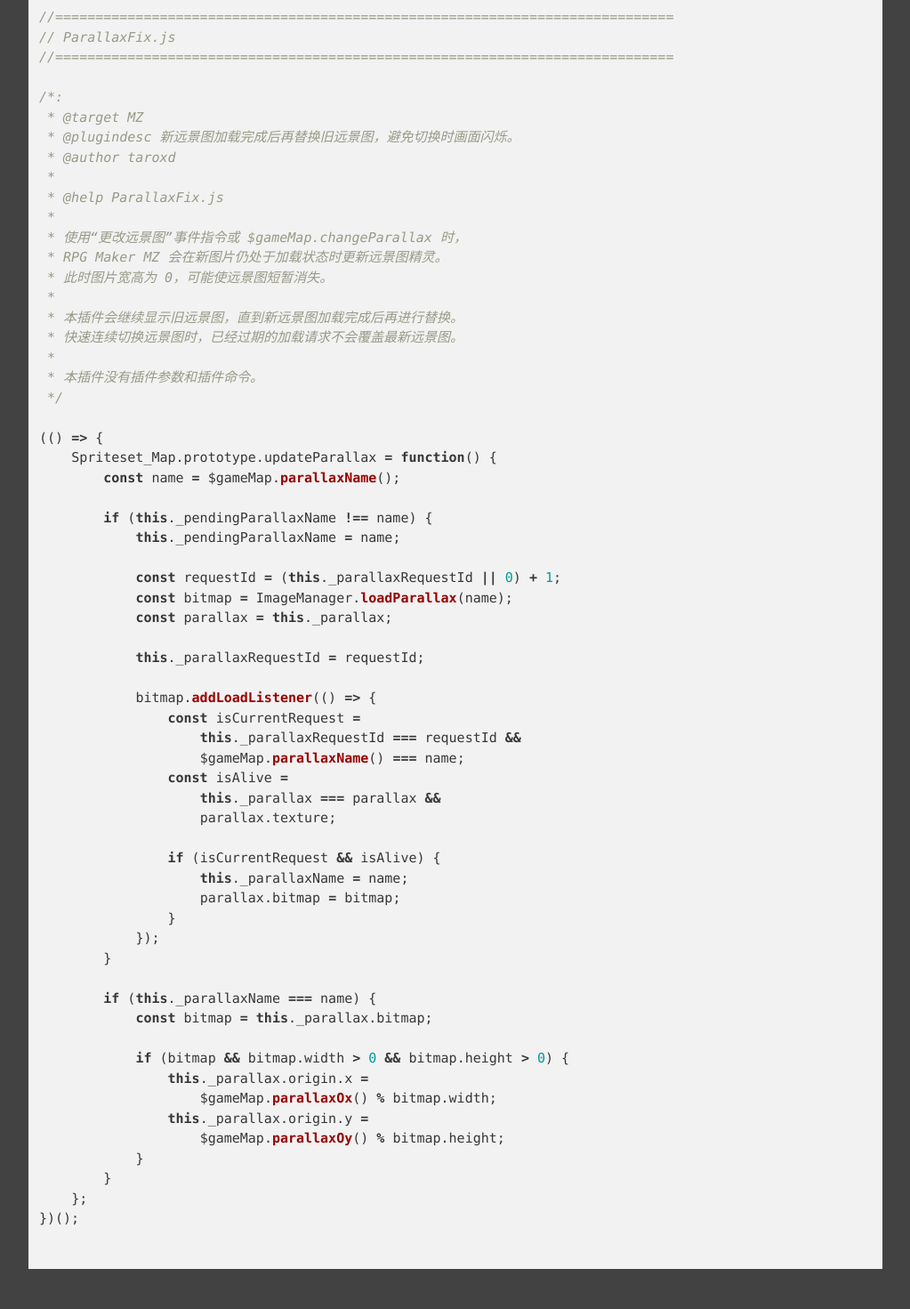
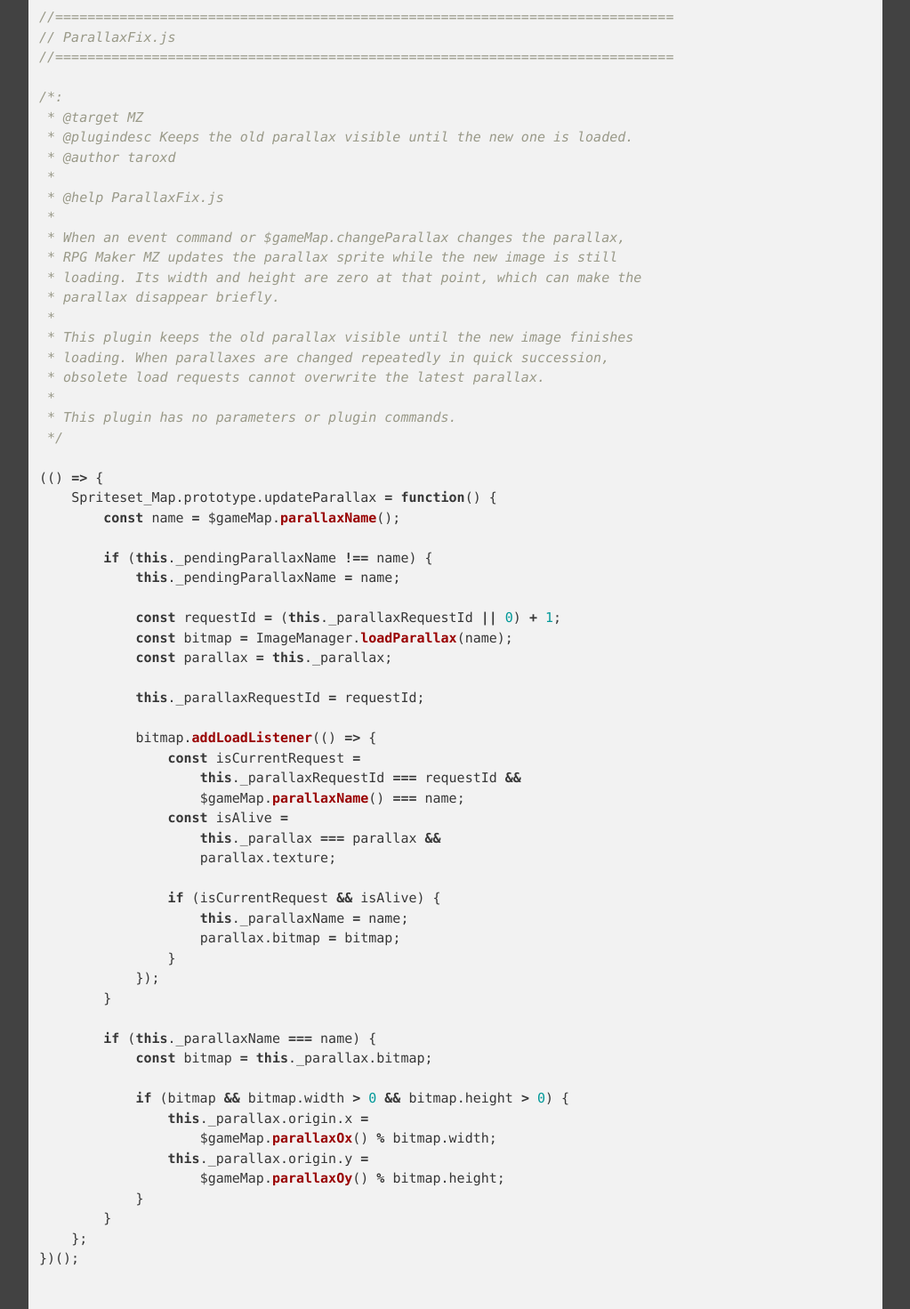
Before and after one commit to taroxd/taroxd.github.io, a Jekyll site: the page built from mvmz-plugins/_posts/1970-01-01-ParallaxFix.md, in a window 1280 px wide. Shown: the whole page at 89% size, without its empty margins (128-1151 px from the left). Built offline with Jekyll 4.4.1, drawn with Linux system fonts in a browser that asks for light colours; before the commit the page ends 1426 px from its top, so only the background shows below that.

Commit message:
update mvmz plugins

```diff
--- a/mvmz-plugins/_posts/1970-01-01-ParallaxFix.md
+++ b/mvmz-plugins/_posts/1970-01-01-ParallaxFix.md
@@ -6,19 +6,21 @@
 
 /*:
  * @target MZ
- * @plugindesc 新远景图加载完成后再替换旧远景图，避免切换时画面闪烁。
+ * @plugindesc Keeps the old parallax visible until the new one is loaded.
  * @author taroxd
  *
  * @help ParallaxFix.js
  *
- * 使用“更改远景图”事件指令或 $gameMap.changeParallax 时，
- * RPG Maker MZ 会在新图片仍处于加载状态时更新远景图精灵。
- * 此时图片宽高为 0，可能使远景图短暂消失。
+ * When an event command or $gameMap.changeParallax changes the parallax,
+ * RPG Maker MZ updates the parallax sprite while the new image is still
+ * loading. Its width and height are zero at that point, which can make the
+ * parallax disappear briefly.
  *
- * 本插件会继续显示旧远景图，直到新远景图加载完成后再进行替换。
- * 快速连续切换远景图时，已经过期的加载请求不会覆盖最新远景图。
+ * This plugin keeps the old parallax visible until the new image finishes
+ * loading. When parallaxes are changed repeatedly in quick succession,
+ * obsolete load requests cannot overwrite the latest parallax.
  *
- * 本插件没有插件参数和插件命令。
+ * This plugin has no parameters or plugin commands.
  */
 
 (() => {
```
Also changed, not shown: mvmz-plugins/_posts/1970-01-01-ChangeConstValues.md (added, +127 -0 lines), mvmz-plugins/_posts/1970-01-01-SkipTitleMZ.md (+9 -9 lines).
